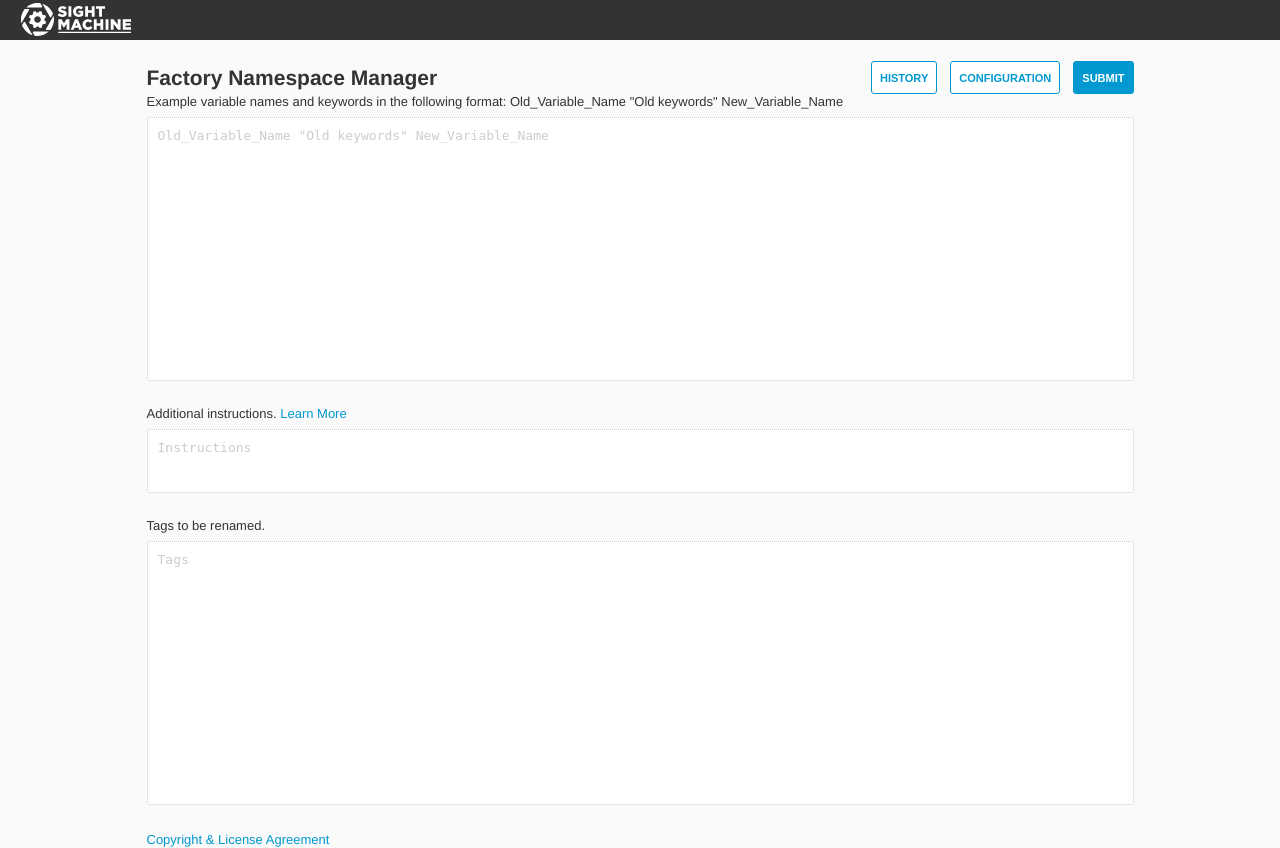
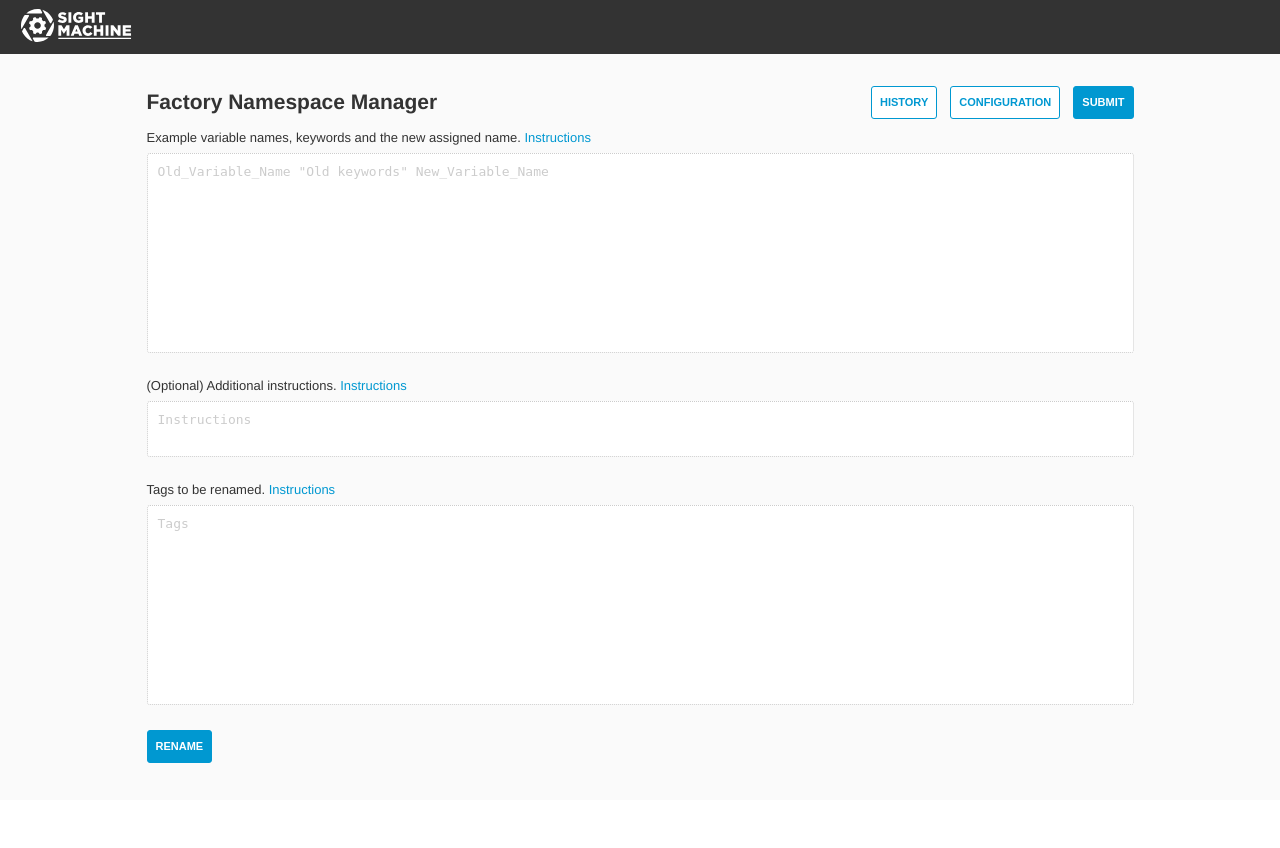
Before and after one commit to sightmachine/FactoryNamespaceManager, a Python web app: template fnmcode/templates/fnm.html in a window 1280 px wide. After the commit the page ends 763 px from the top, so only its background shows below. Run offline with Jinja, Linux system fonts and the light colour scheme; the template is opened without the code that fills it, so the values that code supplies are empty.

Commit message:
UI fixes missed out

```diff
--- a/fnmcode/templates/css/style.css
+++ b/fnmcode/templates/css/style.css
@@ -153,11 +153,11 @@
 }
 
 .textarea-large {
-    height: 33vh;
+    height: 25vh;
 }
 
 .textarea-small {
-    height: 8vh;
+    height: 7vh;
 }
 
 .textarea-tiny {
--- a/fnmcode/templates/fnm.html
+++ b/fnmcode/templates/fnm.html
@@ -62,11 +62,11 @@
         <div class="button-container">
             <button class="secondary-button" id="history-button">HISTORY</button>
             {% if current_user.name == "demo" %}
-                <button class="secondary-button" id="configuration-button-demo">CONFIGURATION</button>
-                <button class="submit-button" id="submit-button_demo">SUBMIT</button>
+            <button class="secondary-button" id="configuration-button-demo">CONFIGURATION</button>
+            <button class="submit-button" id="submit-button_demo">SUBMIT</button>
             {% else %}
-                <button class="secondary-button" id="configuration-button">CONFIGURATION</button>
-                <button class="submit-button" id="submit-button">SUBMIT</button>
+            <button class="secondary-button" id="configuration-button">CONFIGURATION</button>
+            <button class="submit-button" id="submit-button">SUBMIT</button>
             {% endif %}
         </div>
         {% if current_user.is_authenticated %}
@@ -77,8 +77,8 @@
     </header>
 
     <div class="textarea-container">
-        <div class="textarea-title">Example variable names and keywords in the following format: Old_Variable_Name "Old
-            keywords" New_Variable_Name
+        <div class="textarea-title">Example variable names, keywords and the new assigned name.
+            <a href="#" class="learn-more" target="_blank">Instructions</a>
         </div>
         <textarea id="input-textarea" class="textarea-large"
                   placeholder='Old_Variable_Name "Old keywords" New_Variable_Name'>{{ sample_input_content }}</textarea>
@@ -93,18 +93,21 @@
 
     <div class="textarea-container">
 
-        <div class="textarea-title">Additional instructions.
-            <a href="#" class="learn-more" target="_blank">Learn More</a>
+        <div class="textarea-title">(Optional) Additional instructions.
+            <a href="#" class="learn-more" target="_blank">Instructions</a>
         </div>
         <textarea class="textarea-small" id="additional-info" placeholder="Instructions"></textarea>
 
     </div>
 
     <div class="textarea-container">
-        <div class="textarea-title">Tags to be renamed.</div>
+        <div class="textarea-title">Tags to be renamed. <a href="#" class="learn-more" target="_blank">Instructions</a>
+        </div>
         <textarea class="textarea-large" id="rename-tags" placeholder="Tags">{{ sample_output_content }}</textarea>
-        <a href="#" class="learn-more" style="font-size: 13px;" onclick="openLicense()">Copyright & License
-            Agreement</a>
+    </div>
+    <div class="button-container">
+        <button class="submit-button" id="submit-button">RENAME</button>
+
     </div>
 </div>
 
```
Also changed, not shown: fnmcode/main.py (+15 -23 lines).
